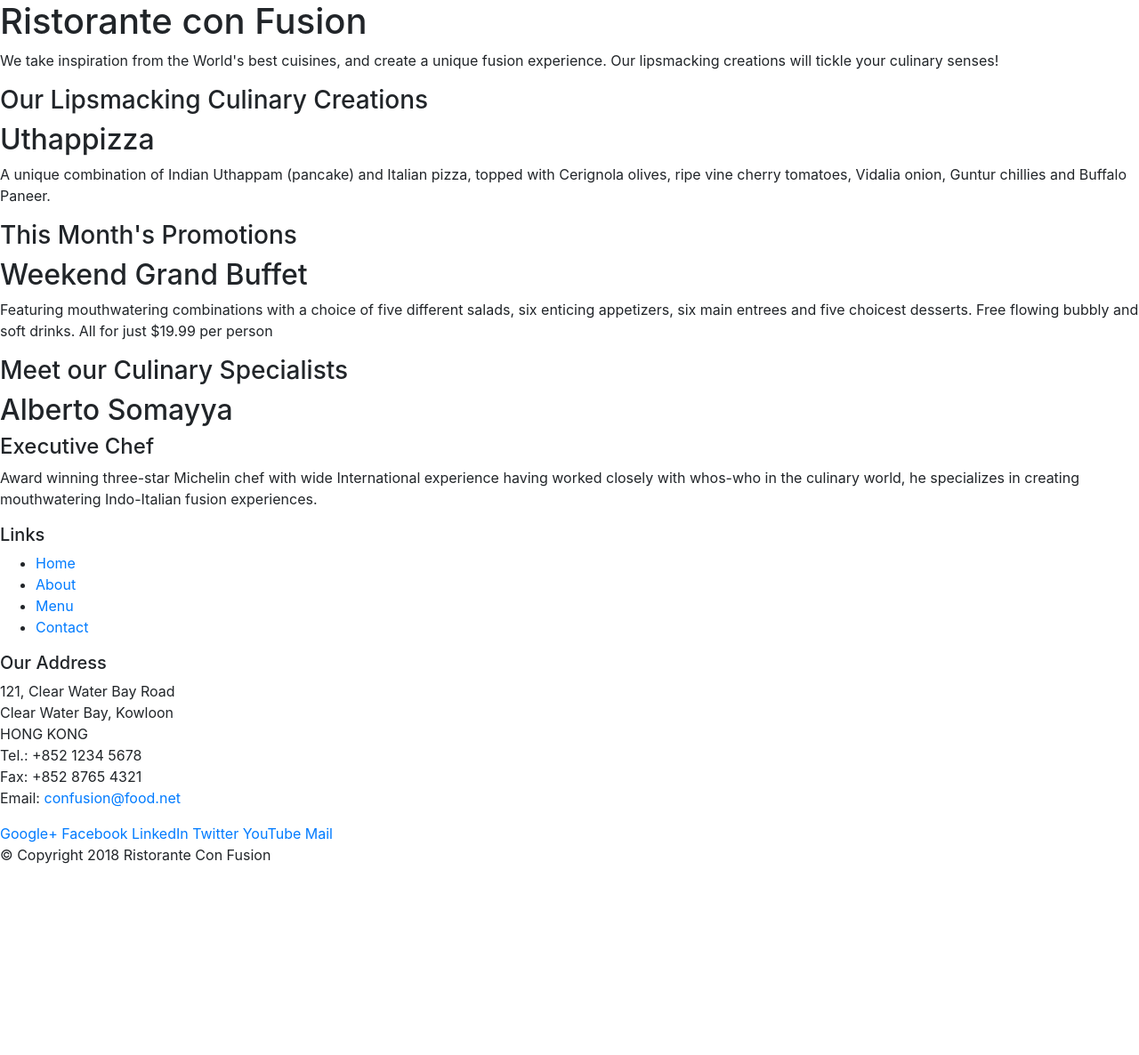
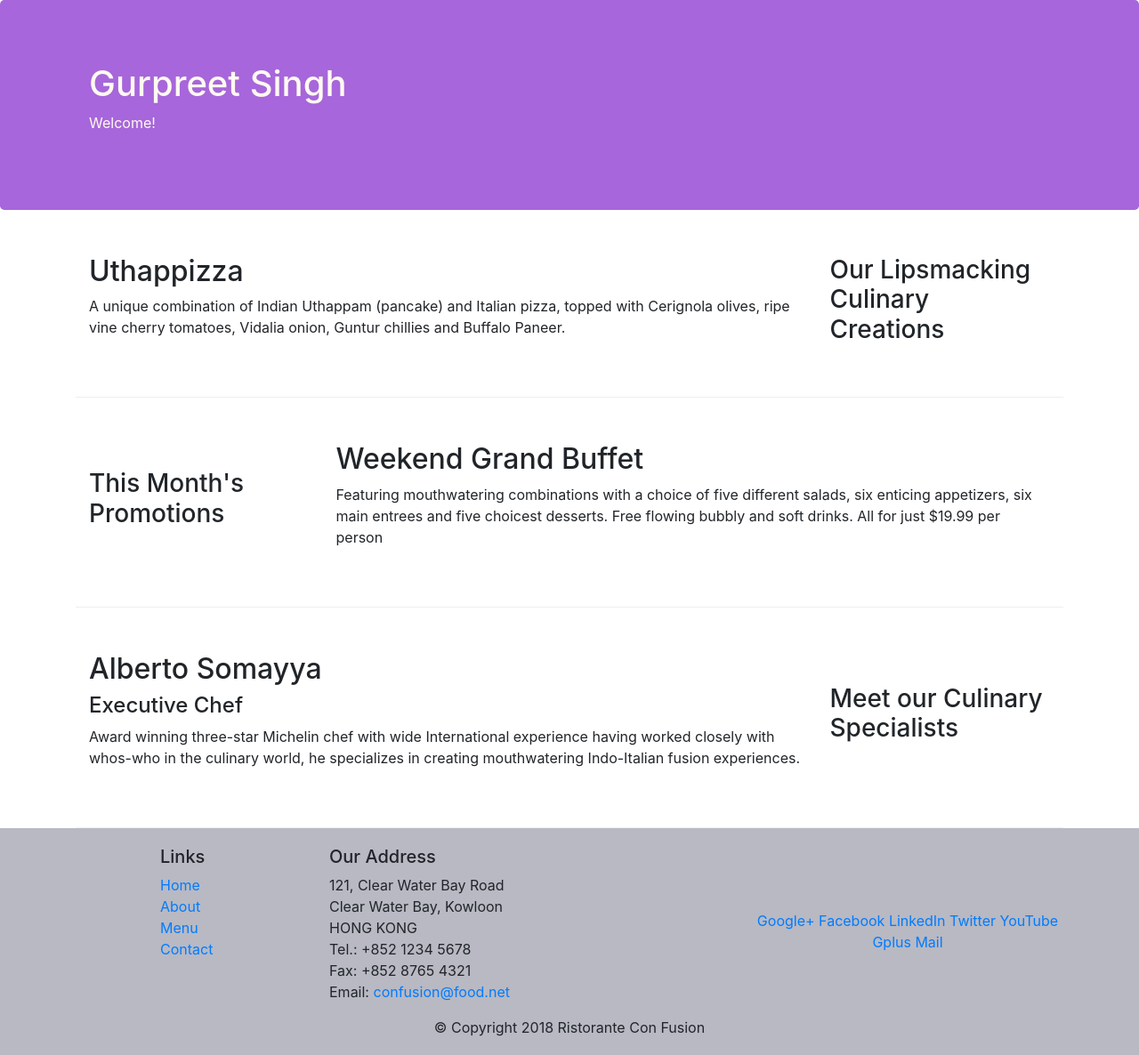
Before and after one commit to gurpreet1961/front_end_coursera, a website: page index.html in a window 1280 px wide. Shown: the whole page at 89% size. Before the commit the page ends 989 px from the top, so only its background shows below. Drawn offline with nearby package versions, Linux system fonts and the light colour scheme.

Commit message:
Assignment 1

```diff
--- /dev/null
+++ b/css/styles.css
@@ -0,0 +1,42 @@
+/* body {
+    background-image: url(../images/bg.jpg);
+    background-repeat: no-repeat;
+    background-attachment: fixed;
+    background-size: 100% 100%;
+    background-size: center;
+    color: rgb(39, 35, 35);
+} */
+
+.row-header {
+    margin: 0px auto;
+    padding: 0px auto;
+}
+
+.row-content {
+    margin: 0px auto;
+    padding: 50px 0px 50px 0px;
+    border-bottom: 1px ridge;
+    min-height: 40px;
+}
+
+.footer {
+    background-color: rgb(184, 185, 195);
+    /* color: white; */
+    margin: 0px auto;
+    padding: 20px 0px 20px 0px;
+}
+
+.jumbotron {
+    padding: 70px 30px 70px 30px;
+    margin: 0px auto;
+    /* text-align: top;
+    size: 50%; */
+    background: #a766db;
+    color: floralwhite;
+}
+
+.address {
+    font-size: 80%;
+    margin: 0px;
+    color: #0f0f0f;
+}
--- a/index.html
+++ b/index.html
@@ -9,51 +9,53 @@
 
     <!-- Bootstrap CSS -->
     <link rel="stylesheet" href="node_modules/bootstrap/dist/css/bootstrap.min.css">
+    <link rel="stylesheet" href="css/styles.css">
     <title>Ristorante Con Fusion</title>
 </head>
 
 <body>
 
     <header>
-        <div>
-            <div>
-                <div>
-                    <h1>Ristorante con Fusion</h1>
-                    <p>We take inspiration from the World's best cuisines, and create a unique fusion experience. Our lipsmacking creations will tickle your culinary senses!</p>
-                </div>
-                <div>
+        <div class="jumbotron">
+            <div class="container">
+                <div class="row row-header">
+                    <div class="col-12 col-sm-6">
+                        <h1>Gurpreet Singh</h1>
+                        <p>Welcome!</p>
+                    </div>
+                    <div class="col-12 col-sm">
+                    </div>
                 </div>
             </div>
-        </div>
     </header>
 
-    <div>
-        <div>
-            <div>
+    <div class="container">
+        <div class="row row-content align-items-center">
+            <div class="col-12 col-sm-4 order-sm-last col-md-3">
                 <h3>Our Lipsmacking Culinary Creations</h3>
             </div>
-            <div>
+            <div class="col col-sm order-sm-first col-md">
                 <h2>Uthappizza</h2>
                 <p>A unique combination of Indian Uthappam (pancake) and Italian pizza, topped with Cerignola olives, ripe vine cherry tomatoes, Vidalia onion, Guntur chillies and Buffalo Paneer.</p>
             </div>
         </div>
 
 
-        <div>
-            <div>
+        <div class="row row-content  align-items-center">
+            <div class="col-12 col-sm-4 col-md-3">
                 <h3>This Month's Promotions</h3>
             </div>
-            <div>
+            <div class="col col-sm col-md">
                 <h2>Weekend Grand Buffet</h2>
                 <p>Featuring mouthwatering combinations with a choice of five different salads, six enticing appetizers, six main entrees and five choicest desserts. Free flowing bubbly and soft drinks. All for just $19.99 per person </p>
             </div>
         </div>
 
-        <div>
-            <div>
+        <div class="row row-content align-items-center">
+            <div class="col-12 col-sm-4 order-sm-last col-md-3">
                 <h3>Meet our Culinary Specialists</h3>
             </div>
-            <div>
+            <div class="col col-sm order-sm-first col-md">
                 <h2>Alberto Somayya</h2>
                 <h4>Executive Chef</h4>
                 <p>Award winning three-star Michelin chef with wide International experience having worked closely with whos-who in the culinary world, he specializes in creating mouthwatering Indo-Italian fusion experiences. </p>
@@ -61,19 +63,19 @@
         </div>
     </div>
 
-    <footer>
-        <div>
-            <div>
-                <div>
+    <footer class="footer">
+        <div class="container">
+            <div class="row">
+                <div class="col-4 offset-1 col-sm-2 ">
                     <h5>Links</h5>
-                    <ul>
+                    <ul class="list-unstyled">
                         <li><a href="#">Home</a></li>
                         <li><a href="#">About</a></li>
                         <li><a href="#">Menu</a></li>
                         <li><a href="#">Contact</a></li>
                     </ul>
                 </div>
-                <div>
+                <div class="col-7 col-sm-5">
                     <h5>Our Address</h5>
                     <address>
 		              121, Clear Water Bay Road<br>
@@ -84,19 +86,20 @@
 		              Email: <a href="mailto:confusion@food.net">confusion@food.net</a>
 		           </address>
                 </div>
-                <div>
-                    <div>
-                        <a href="http://google.com/+">Google+</a>
-                        <a href="http://www.facebook.com/profile.php?id=">Facebook</a>
-                        <a href="http://www.linkedin.com/in/">LinkedIn</a>
+                <div class="col-12 col-sm-4 align-self-center">
+                    <div class="text-center">
+                        <a href="http://google.com/">Google+</a>
+                        <a href="http://www.facebook.com/">Facebook</a>
+                        <a href="http://www.linkedin.com/">LinkedIn</a>
                         <a href="http://twitter.com/">Twitter</a>
                         <a href="http://youtube.com/">YouTube</a>
-                        <a href="mailto:">Mail</a>
+                        <a href="https://mail.google.com/mail/u/0/?view=cm&fs=1&tf=1&to=target@email.com&subject=MISSED%20CALL%20EZTRADER&body=Hello%2C%0A%0AI%20tried%20contacting%20you%20today%20but%20you%20seem%20to%20have%20missed%20my%20call.%20%0A%0APlease%20return%20my%20call%20as%20soon%20as%20you%E2%80%99re%20available.%20%0A%0AIn%20any%20case%2C%20I%20will%20try%20ringing%20you%20at%20a%20later%20time.%0A%0A%0ATy%2C%0A%0A%0A%0A">Gplus</a>
+                        <a href="mailto:gupreet012guru@gmail.com">Mail</a>
                     </div>
                 </div>
             </div>
-            <div>
-                <div>
+            <div class="row justify-content-center">
+                <div class="col-auto">
                     <p>© Copyright 2018 Ristorante Con Fusion</p>
                 </div>
             </div>
```
Also changed, not shown: aboutus.html (added, +119 -0 lines), 1 other file.
